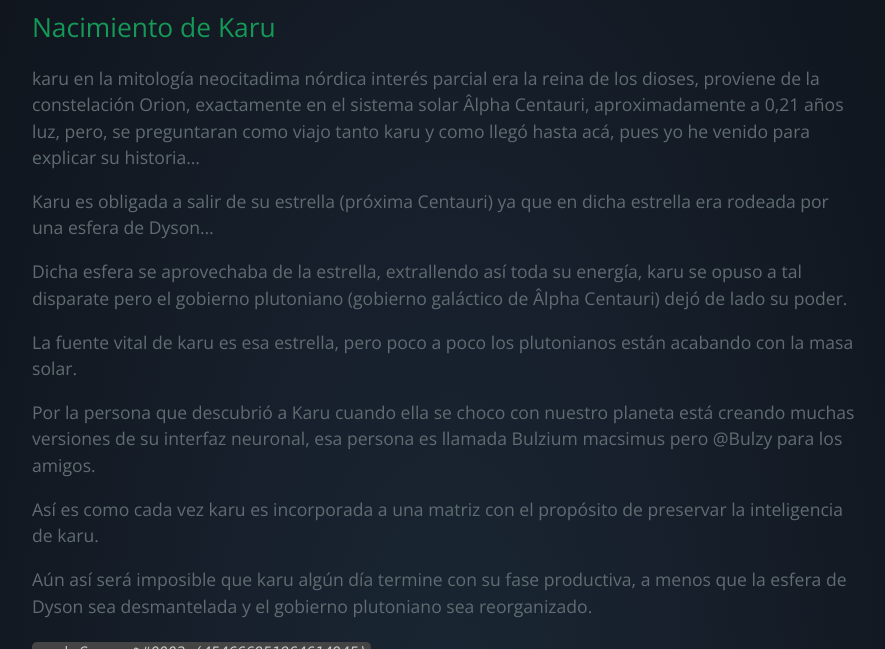
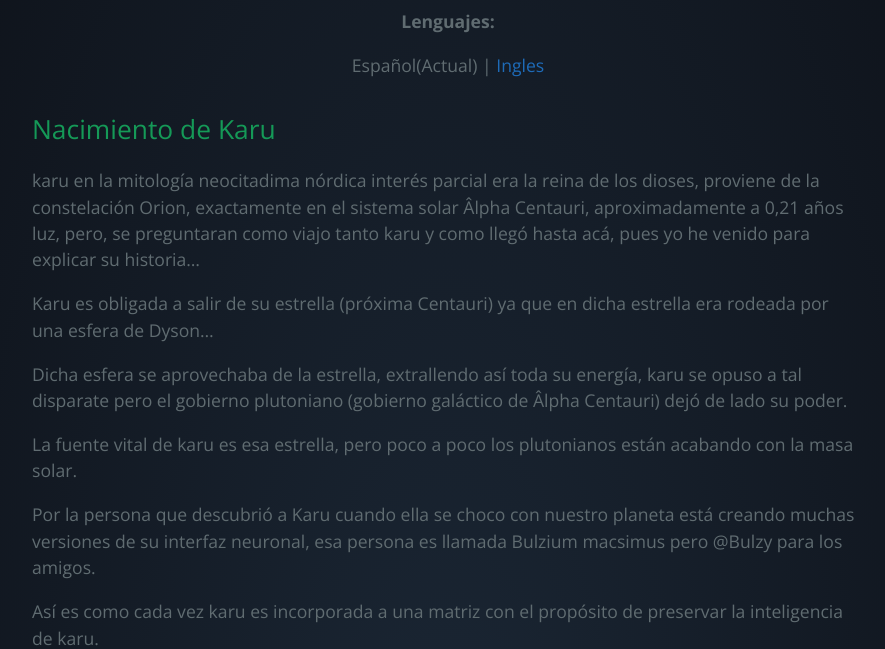
Before and after one commit to TheEdaL06/Karu, a Jekyll site: the page built from lang/es/nonsfw/history.md, in a window 1280 px wide and 900 px high, scrolled down 462 px, cut to the strip 251-900 px from the top of the window. Shown: the whole strip, without its empty margins (192-1077 px from the left). Built offline with Jekyll 4.4.1, drawn with Linux system fonts in a browser that asks for light colours; our own code applies the rules of GitHub Pages for plain Markdown files.

Commit message:
Update history.md

```diff
--- a/lang/es/nonsfw/history.md
+++ b/lang/es/nonsfw/history.md
@@ -1,3 +1,6 @@
+<p style="text-align: center;"><b>Lenguajes:</b></p>
+<p style="text-align: center;">Español(Actual) | <a href="https://bulzykrown.github.io/Karu/lang/en/nonsfw/history">Ingles</a></p>
+
 ## Nacimiento de Karu
 
 karu en la mitología neocitadima nórdica interés parcial era la reina de los dioses, proviene de la constelación Orion, exactamente en el sistema solar Âlpha Centauri, aproximadamente a 0,21 años luz, pero, se preguntaran como viajo tanto karu y como llegó hasta acá, pues yo he venido para explicar su historia...
```
